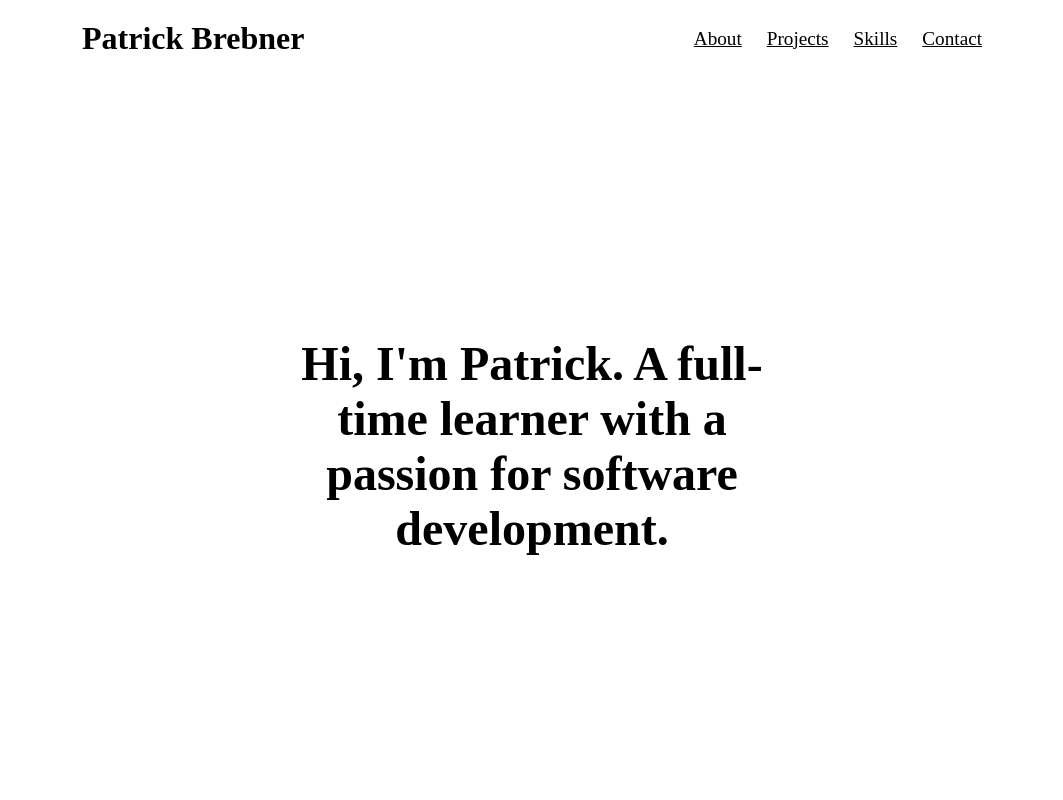
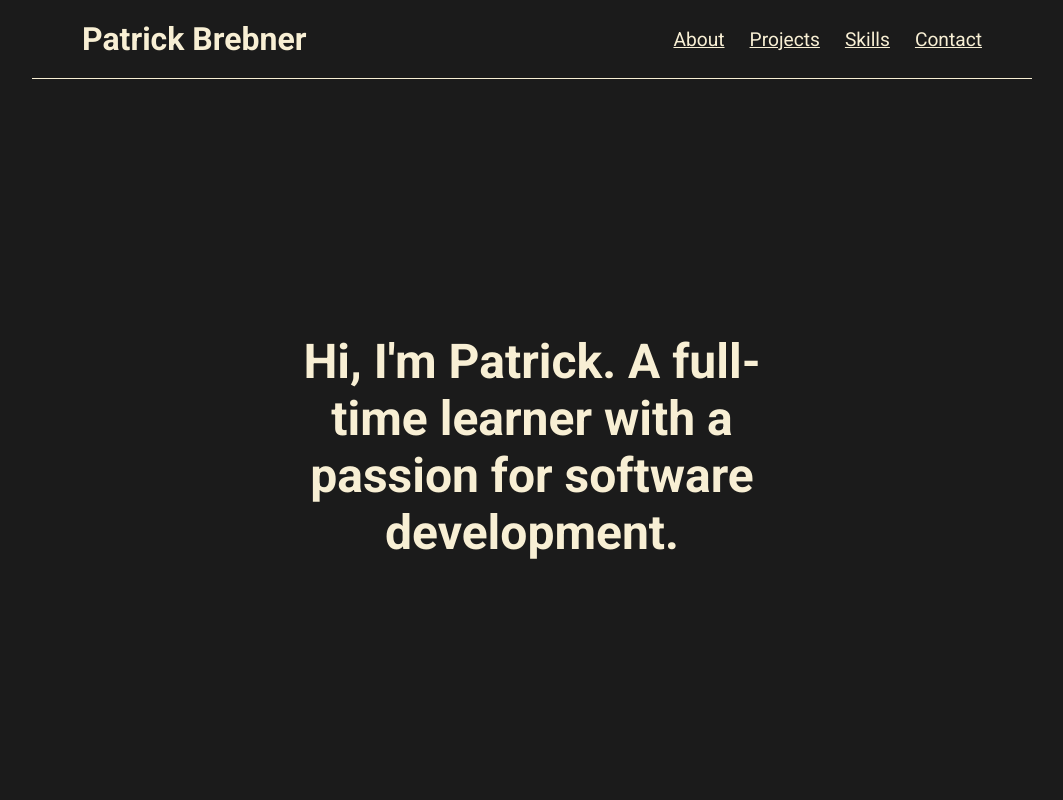
Before and after one commit to pbrebner/pbrebner.github.io, a React (Vite) app: page / in a window 1280 px wide. Shown: the top 800 px of the page, without its empty margins (108-1171 px from the left). Built offline with nearby package versions, Linux system fonts and the light colour scheme.

Commit message:
Add gloabl fonts and colors

```diff
--- a/index.html
+++ b/index.html
@@ -9,6 +9,12 @@
             src="https://kit.fontawesome.com/5f0b44facf.js"
             crossorigin="anonymous"
         ></script>
+        <link rel="preconnect" href="https://fonts.googleapis.com" />
+        <link rel="preconnect" href="https://fonts.gstatic.com" crossorigin />
+        <link
+            href="https://fonts.googleapis.com/css2?family=Roboto:ital,wght@0,100;0,300;0,400;0,500;0,700;0,900;1,100;1,400;1,500;1,700;1,900&display=swap"
+            rel="stylesheet"
+        />
     </head>
     <body>
         <div id="root"></div>
--- a/src/index.css
+++ b/src/index.css
@@ -7,3 +7,13 @@
 html {
     scroll-behavior: smooth;
 }
+
+:root {
+    --dark-alt: rgb(27, 27, 27);
+    --dark-accent: rgb(72, 75, 89);
+    --light-text: rgb(248, 239, 212);
+}
+
+body {
+    font-family: "Roboto", sans-serif;
+}
```
